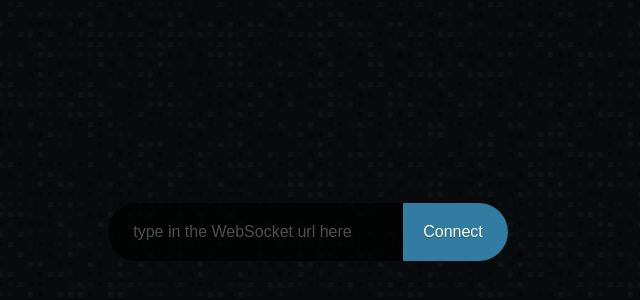
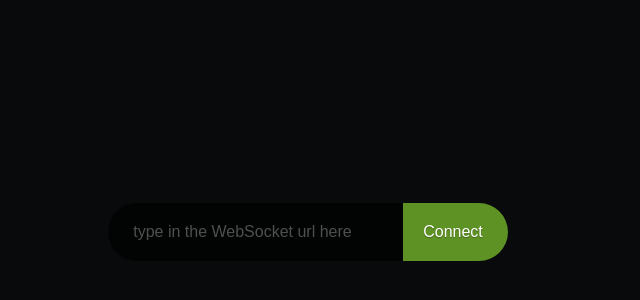
Before and after one commit to anephenix/sarus-client-logger, a Next.js app: page / in a window 1280 px wide. Shown: the part 168-468 px from the top of the page, without its empty margins (332-972 px from the left). Built offline with nearby package versions, Linux system fonts and the light colour scheme.

Commit message:
Refactoring, plus removed canvas background

```diff
--- /dev/null
+++ b/components/EventLogger.js
@@ -0,0 +1,40 @@
+// NPM Dependencies
+import React, { Component } from 'react';
+
+const EventItem = ({ date, type, info, close }, index) => {
+  const className = `event ${type}`;
+  return (
+    <div className={className} key={index}>
+      <div className="status">{type}</div>
+      <div className="date">
+        {
+          date
+            .toISOString()
+            .split('T')[1]
+            .split('Z')[0]
+        }
+      </div>
+      <div className="info">{info}</div>
+      <div className="close-button" onClick={close}>
+        ×
+      </div>
+    </div>
+  );
+};
+
+class EventLogger extends Component {
+  constructor(props) {
+    super(props);
+  }
+
+  render() {
+    const { sarus, eventLog } = this.props;
+    if (sarus) {
+      return <div id="event-logger">{eventLog.map(EventItem)}</div>;
+    } else {
+      return null;
+    }
+  }
+}
+
+export default EventLogger;
--- /dev/null
+++ b/components/SocketStatus.js
@@ -0,0 +1,36 @@
+// NPM Dependencies
+import React, { Component } from 'react';
+
+class SocketStatus extends Component {
+  constructor(props) {
+    super(props);
+  }
+  render() {
+    const { sarus } = this.props;
+    if (!sarus) return null;
+    const { readyState } = sarus.ws;
+    let status;
+    switch (readyState) {
+      case 0:
+        status = 'connecting';
+        break;
+      case 1:
+        status = 'open';
+        break;
+      case 2:
+        status = 'closing';
+        break;
+      default:
+        status = 'closed';
+    }
+
+    const className = `symbol ${status}`;
+    return (
+      <div id="socket-status" className={status}>
+        <div className={className} /> {status}
+      </div>
+    );
+  }
+}
+
+export default SocketStatus;
--- /dev/null
+++ b/components/WebSocketForm.js
@@ -0,0 +1,67 @@
+// NPM Dependencies
+import React, { Component } from 'react';
+import SocketStatus from './SocketStatus';
+
+class WebSocketForm extends Component {
+  constructor(props) {
+    super(props);
+    this.connect = this.connect.bind(this);
+    this.disconnect = this.disconnect.bind(this);
+  }
+
+  connect(event) {
+    event.preventDefault();
+    this.props.onSubmit(event);
+  }
+
+  disconnect() {
+    const self = this;
+    return event => {
+      event.preventDefault();
+      self.props.sarus.disconnect();
+    };
+  }
+
+  render() {
+    const { sarus } = this.props;
+    let buttonText = 'Connect';
+    let action = this.connect;
+    let className = 'connect';
+    if (sarus && sarus.ws && sarus.ws.readyState === 1) {
+      className = 'disconnect';
+      buttonText = 'Disconnect';
+      action = this.disconnect();
+    }
+
+    return (
+      <div id="websocket-form">
+        <SocketStatus sarus={sarus} />
+
+        <form onSubmit={action}>
+          <div id="main-form">
+            <input
+              type="text"
+              placeholder="type in the WebSocket url here"
+              name="websocket-server"
+            />
+            <button className={className} type="submit">
+              {buttonText}
+            </button>
+          </div>
+          <div id="advanced-form">
+            <label>
+              Reconnect automatically
+              <input type="checkbox" name="reconnectAutomatically" checked />
+            </label>
+            <label>
+              Retry connection delay
+              <input type="checkbox" name="retryConnectionDelay" checked />
+            </label>
+          </div>
+        </form>
+      </div>
+    );
+  }
+}
+
+export default WebSocketForm;
--- a/pages/index.js
+++ b/pages/index.js
@@ -8,169 +8,8 @@ import '../styles/theme.scss';
 import '../styles/SocketStatus.scss';
 import '../styles/WebSocketForm.scss';
 import '../styles/EventLogger.scss';
-
-class WebSocketForm extends Component {
-  constructor(props) {
-    super(props);
-    this.connect = this.connect.bind(this);
-    this.disconnect = this.disconnect.bind(this);
-  }
-
-  connect(event) {
-    event.preventDefault();
-    this.props.onSubmit(event);
-  }
-
-  disconnect() {
-    const self = this;
-    return event => {
-      event.preventDefault();
-      self.props.sarus.disconnect();
-    };
-  }
-
-  render() {
-    const { sarus } = this.props;
-    let buttonText = 'Connect';
-    let action = this.connect;
-    let className = 'connect';
-    if (sarus && sarus.ws && sarus.ws.readyState === 1) {
-      className = 'disconnect';
-      buttonText = 'Disconnect';
-      action = this.disconnect();
-    }
-
-    return (
-      <div id="websocket-form">
-        <SocketStatus sarus={sarus} />
-
-        <form onSubmit={action}>
-          <div id="main-form">
-            <input
-              type="text"
-              placeholder="type in the WebSocket url here"
-              name="websocket-server"
-            />
-            <button className={className} type="submit">
-              {buttonText}
-            </button>
-          </div>
-          <div id="advanced-form">
-            <label>
-              Reconnect automatically
-              <input type="checkbox" name="reconnectAutomatically" checked />
-            </label>
-            <label>
-              Retry connection delay
-              <input type="checkbox" name="retryConnectionDelay" checked />
-            </label>
-          </div>
-        </form>
-      </div>
-    );
-  }
-}
-
-const EventItem = ({ date, type, info, close }, index) => {
-  const className = `event ${type}`;
-  return (
-    <div className={className} key={index}>
-      <div className="status">{type}</div>
-      <div className="date">
-        {
-          date
-            .toISOString()
-            .split('T')[1]
-            .split('Z')[0]
-        }
-      </div>
-      <div className="info">{info}</div>
-      <div className="close-button" onClick={close}>
-        ×
-      </div>
-    </div>
-  );
-};
-
-class SocketStatus extends Component {
-  constructor(props) {
-    super(props);
-  }
-  render() {
-    const { sarus } = this.props;
-    if (!sarus) return null;
-    const { readyState } = sarus.ws;
-    let status;
-    switch (readyState) {
-      case 0:
-        status = 'connecting';
-        break;
-      case 1:
-        status = 'open';
-        break;
-      case 2:
-        status = 'closing';
-        break;
-      default:
-        status = 'closed';
-    }
-
-    const className = `symbol ${status}`;
-    return (
-      <div id="socket-status" className={status}>
-        <div className={className} /> {status}
-      </div>
-    );
-  }
-}
-
-class EventLogger extends Component {
-  constructor(props) {
-    super(props);
-  }
-
-  render() {
-    const { sarus, eventLog } = this.props;
-    if (sarus) {
-      return <div id="event-logger">{eventLog.map(EventItem)}</div>;
-    } else {
-      return null;
-    }
-  }
-}
-
-class CanvasComponent extends React.Component {
-  constructor(props) {
-    super(props);
-    this.state = { width: 1280, height: 800 };
-  }
-
-  componentDidMount() {
-    // this.setState({ width: window.innerWidth, height: innerHeight });
-    this.updateCanvas();
-  }
-
-  updateCanvas() {
-    const ctx = this.refs.canvas.getContext('2d');
-    const colors = ['#000', '#111', '#222', '#333'];
-    const factor = 5;
-    const line = 5;
-
-    for (let i = 0; i <= window.innerWidth; i += factor + line) {
-      for (let y = 0; y <= window.innerWidth; y += factor + line) {
-        const randomNumber = Math.floor(colors.length * Math.random());
-        ctx.fillStyle = colors[randomNumber];
-        ctx.fillRect(i, y, factor, factor);
-      }
-    }
-    // ctx.fillRect(0, 0, window.innerWidth, window.innerHeight);
-    // draw children “components”
-  }
-  render() {
-    const { width, height } = this.state;
-    return <canvas ref="canvas" width={width} height={height} />;
-  }
-}
+import EventLogger from '../components/EventLogger';
+import WebSocketForm from '../components/WebSocketForm';
 
 class HomePage extends Component {
   constructor(props) {
@@ -267,7 +106,6 @@ class HomePage extends Component {
     const { sarus, eventLog } = this.state;
     return (
       <div id="container">
-        <CanvasComponent />
         <div id="homepage">
           <WebSocketForm onSubmit={this.createConnection} sarus={sarus} />
           <EventLogger sarus={sarus} eventLog={eventLog} />
--- a/styles/WebSocketForm.scss
+++ b/styles/WebSocketForm.scss
@@ -65,19 +65,24 @@ form {
     text-shadow: 0px 1px 1px rgba(0, 0, 0, 0.3);
     transition: background 0.2s linear, box-shadow 0.2s linear;
 
+    &:hover {
+      cursor: pointer;
+    }
+
     &.connect {
-      background: #327ba1;
+      background: rgb(95, 146, 37);
+      // background: #327ba1;
       &:hover {
-        cursor: pointer;
-        background: #8addf8;
-        box-shadow: 0px 0px 20px #8addf8;
+        // background: #8addf8;
+        // box-shadow: 0px 0px 20px #8addf8;
+        background: #a3c456;
+        box-shadow: 0px 0px 20px #a3c456;
       }
     }
 
     &.disconnect {
       background: rgb(177, 73, 73);
       &:hover {
-        cursor: pointer;
         background: rgb(240, 89, 89);
         box-shadow: 0px 0px 20px rgb(240, 89, 89);
       }
--- a/styles/theme.scss
+++ b/styles/theme.scss
@@ -7,24 +7,24 @@ body {
   padding: 0;
 }
 
-@keyframes loop {
-  0% {
-    opacity: 0;
-  }
+// @keyframes loop {
+//   0% {
+//     opacity: 0;
+//   }
 
-  50% {
-    opacity: 0.1;
-  }
+//   50% {
+//     opacity: 0.35;
+//   }
 
-  100% {
-    opacity: 0.2;
-  }
-}
+//   100% {
+//     opacity: 0.7;
+//   }
+// }
 
-canvas {
-  position: absolute;
-  top: 0px;
-  left: 0px;
-  animation: loop 3s linear;
-  animation-fill-mode: forwards;
-}
+// canvas {
+//   position: absolute;
+//   top: 0px;
+//   left: 0px;
+//   animation: loop 3s linear;
+//   animation-fill-mode: forwards;
+// }
```
Also changed, not shown: components/CanvasComponent.js (added, +37 -0 lines), 1 other file (tests, documents, lock files or other folders).
